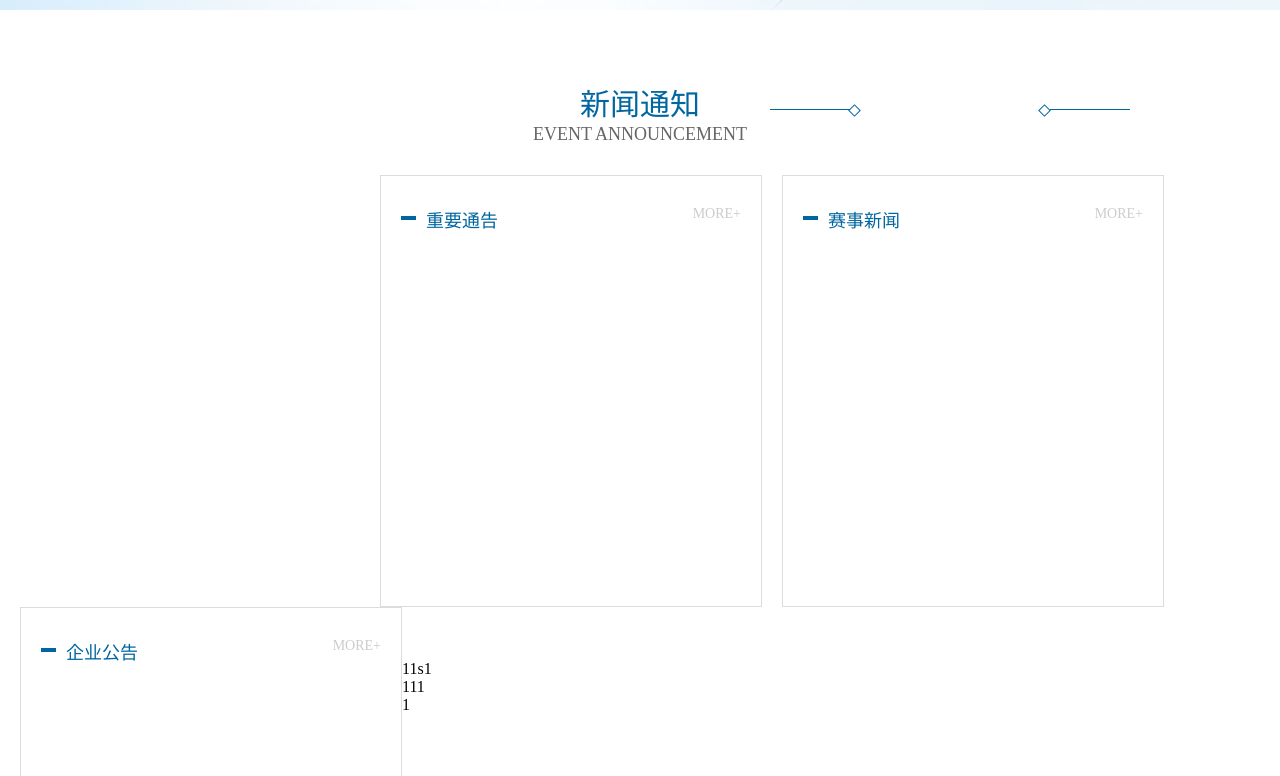
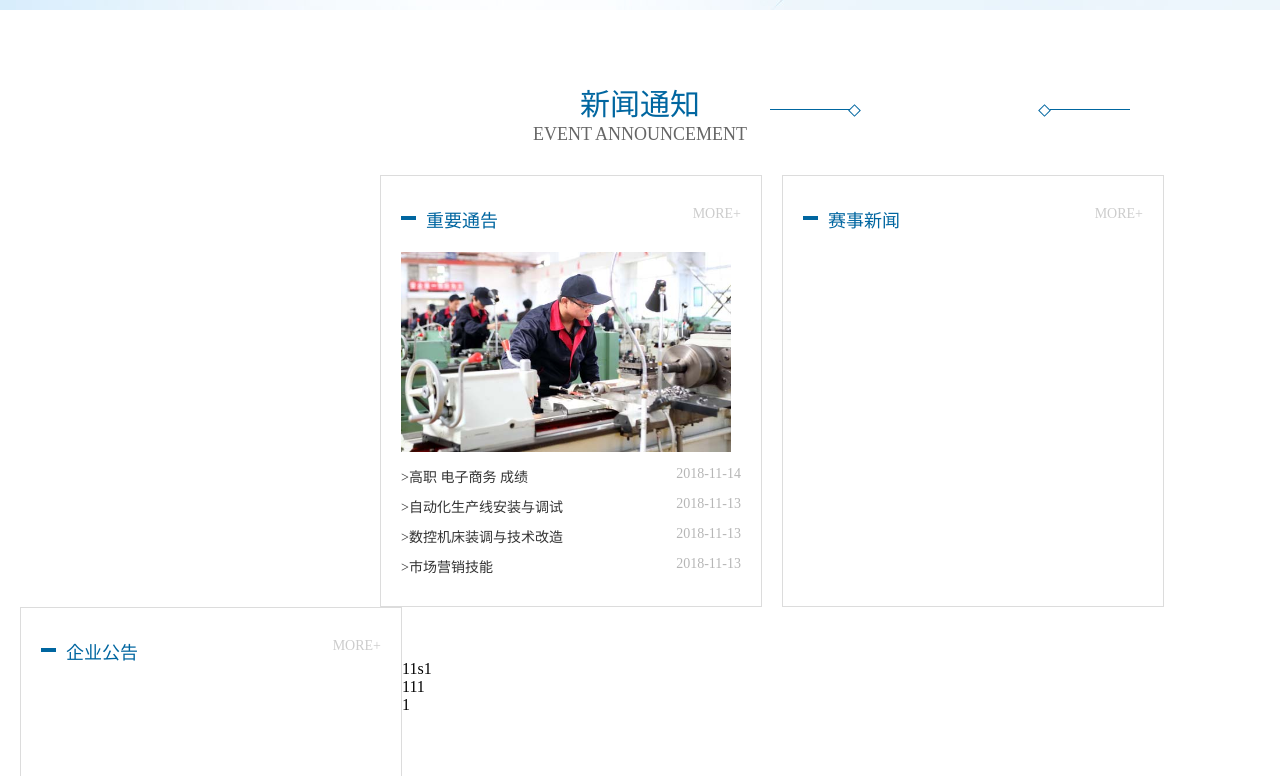
Before and after one commit to poemon/20181210, a plain HTML site: page index.html in a window 1280 px wide. Shown: the part 666-1442 px from the top of the page. Drawn offline with Linux system fonts and the light colour scheme.

Commit message:
制作了几天考试内容的middle

```diff
--- a/index.html
+++ b/index.html
@@ -128,6 +128,15 @@
 		.ubox li a{
 			color: #ccc;text-decoration: none;font-size: 14px;float: right;
 		}
+		.ubox li:nth-of-type(1) img{
+			width: 330px;height: 200px;padding-top: 20px;
+		}
+		.text{
+			font-size: 14px;padding-top: 10px;color: #333;
+		}
+		.text span{
+			color: #b6b6b6;display: block;float: right;
+		}
 	</style>
 </head>
 <body>
@@ -206,6 +215,11 @@
 				<div class='blueblock'></div>
 				<div class='bluetext'>重要通告</div>
 				<a>MORE+</a>
+				<img src="image/sample.jpg" alt="">
+				<div class='text'>>高职 电子商务 成绩 <span>2018-11-14</span></div>
+				<div class='text'>>自动化生产线安装与调试 <span>2018-11-13</span></div>
+				<div class='text'>>数控机床装调与技术改造 <span>2018-11-13</span></div>
+				<div class='text'>>市场营销技能 <span>2018-11-13</span></div>
 			</li>
 			<li>
 				<div class='blueblock'></div>
```
Also changed, not shown: image/sample.jpg (added).
